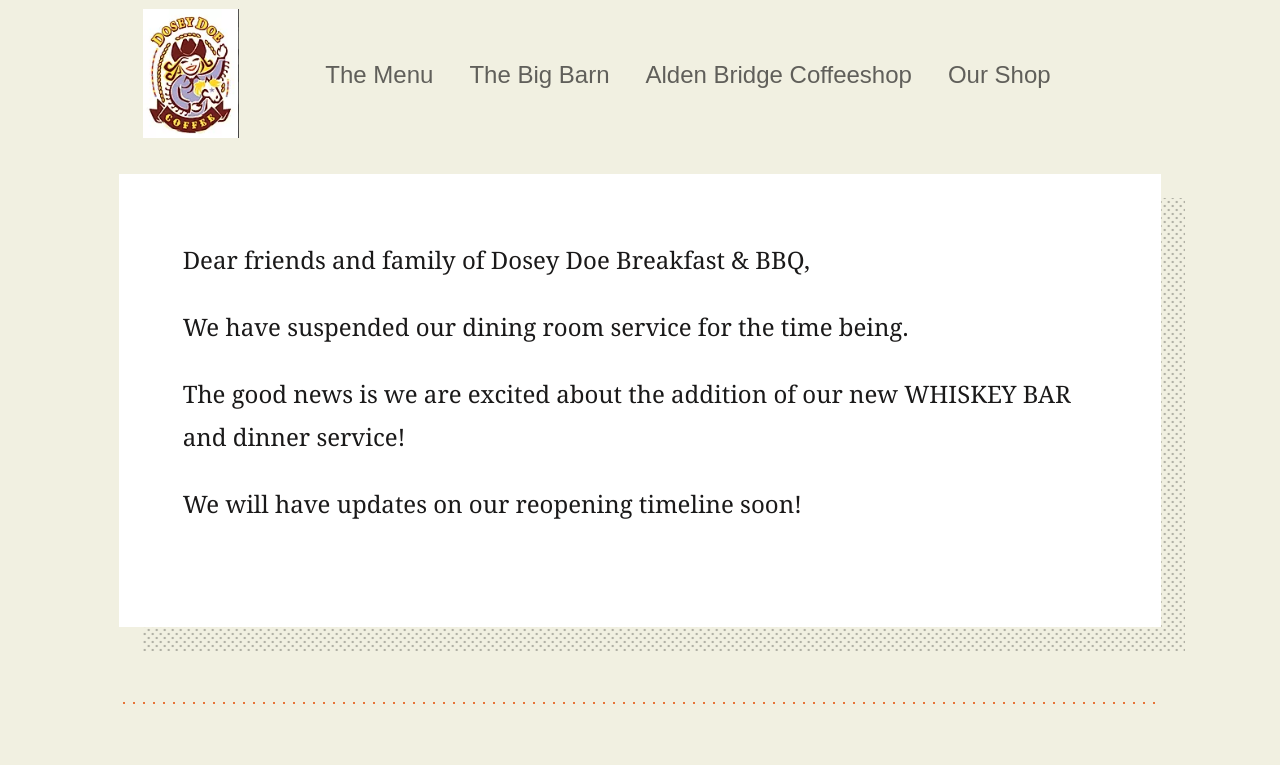
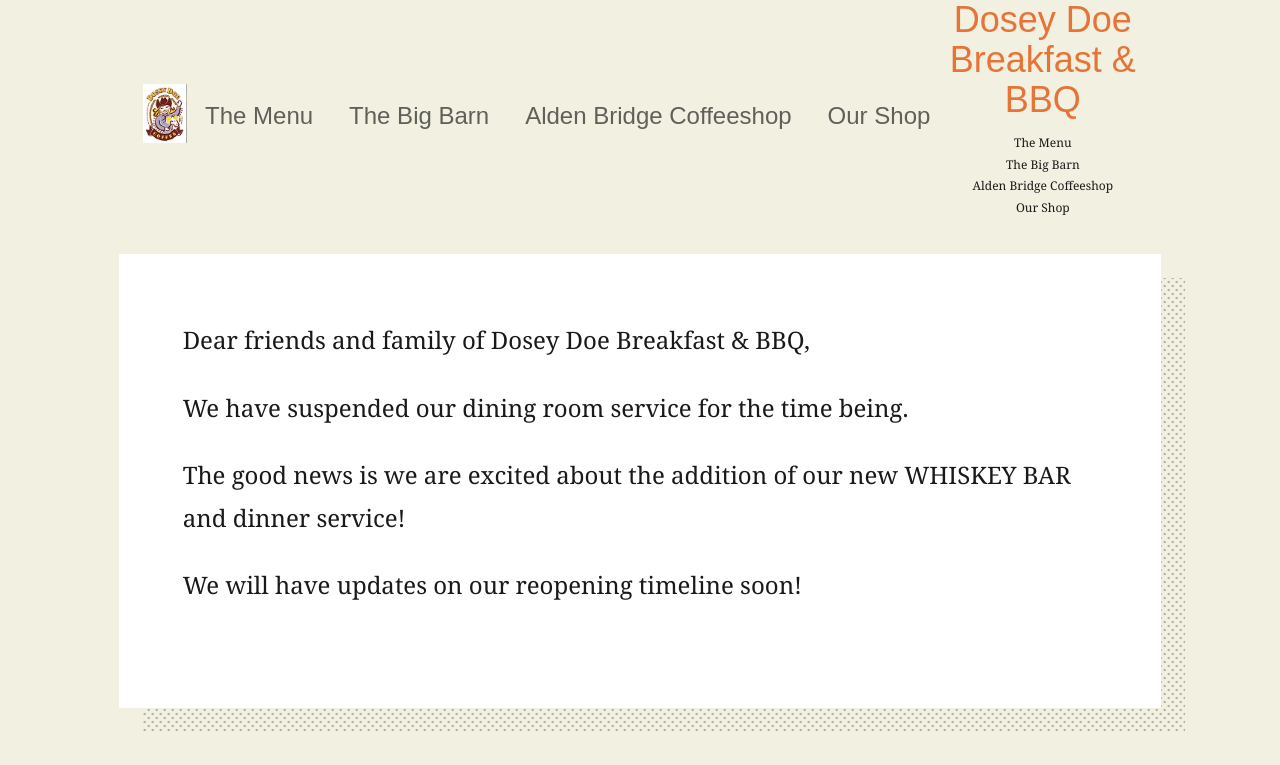
Before and after one commit to bradsaid/bbq, a plain HTML site: page index.html in a window 1280 px wide. Shown: the top 765 px of the page. Drawn offline with Linux system fonts and the light colour scheme.

Commit message:
hour corrections

```diff
--- a/index.html
+++ b/index.html
@@ -10,8 +10,6 @@
             visibility: visible;
         }
     }
-
-
     @media (min-width:667px) {
         .desktophide {
             display: none;
@@ -54,7 +52,7 @@
 	<div class="container container--large">
 		<div class="flex-row">
 			<div class="logo">
-				<a id="mobilehide" class="ipadhide" href="index.html">
+				<a id="mobilehide" href="index.html">
 					<img src="assets/img/design/logo.png" alt="Dosey Doe Breakfast & BBQ">
                 </a>
 			</div>
@@ -74,7 +72,7 @@
 					</li>
 				</ul>
             </nav>
-            <nav id="mobileshow" class="desktophide" style="text-align: center;">
+            <nav id="mobileshow" style="text-align: center;">
 
                 <h3 style="color:#e67437; ">Dosey Doe Breakfast & BBQ </h3>
                 <a href="https://www.doseydoetickets.com/assets/bbqmenufront-ebb6da2ef5528aa5d29a54015ee7c7751973d03f50405a6980af9af8525b38d5.png">The Menu</a>
```
